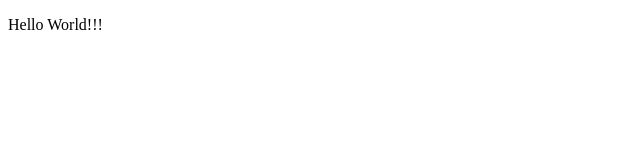
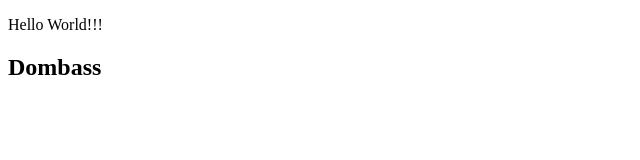
Before and after one commit to Yurii-Chmyr/studyproject, a plain HTML site: page index.html in a window 1280 px wide. Shown: the whole page, without its empty margins (0-640 px from the left). Drawn offline with Linux system fonts and the light colour scheme.

Commit message:
index.html mod

```diff
--- a/index.html
+++ b/index.html
@@ -7,6 +7,7 @@
 </head>
 <body>
     <p>Hello World!!!</p>
+    <h2>Dombass</h2>
 
 <script src="js/script.js"></script>
 </body>
```
